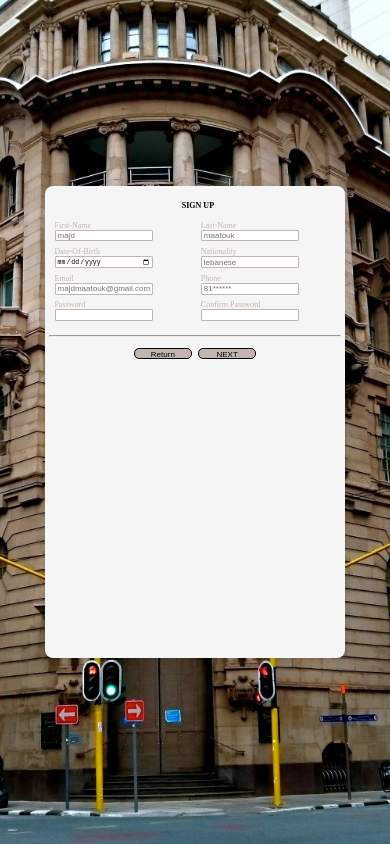
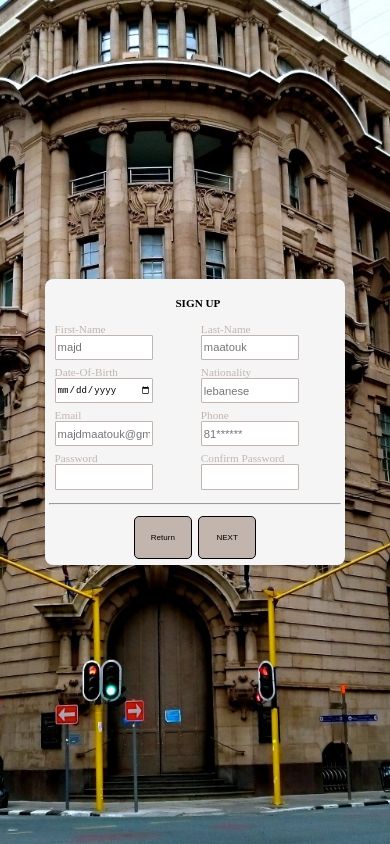
Before and after one commit to majdm777/BANK, a plain HTML site: page SIGNUP.html in a window 390 px wide. Drawn offline with Linux system fonts and the light colour scheme.

Commit message:
Update SIGNUP_stylesheet.CSS

```diff
--- a/SIGNUP_stylesheet.CSS
+++ b/SIGNUP_stylesheet.CSS
@@ -133,7 +133,7 @@
     }
     .SIGN_IN_BOX{
         width: 75%;
-        height: 55%;
+        height: auto;
     }
     .SIGN_IN_FORM{
         width: 100%;
@@ -143,7 +143,7 @@
         font-size: 50%;
     }
     .SIGN_IN_BUTTON{
-        height: 5vw;
+        height: 5vh;
         font-size: 35%;
     }
     .row_inputs{
@@ -157,19 +157,19 @@
 
     }
     .LOGIN{
-        font-size: 50%;
+        font-size: 70%;
     }
     .About_Input{
-        font-size: 50%;
+        font-size: 70%;
         width: 100%;
         justify-content: start;
     }
     .info_inputs{
-        height: 3vw;
-        font-size: 50%;
+        height: 3vh;
+        font-size: 70%;
     }
     .Next_button{
-        height: 3vw;
+        height: 5vh;
         font-size: 50%;
     }
     .message{
```
